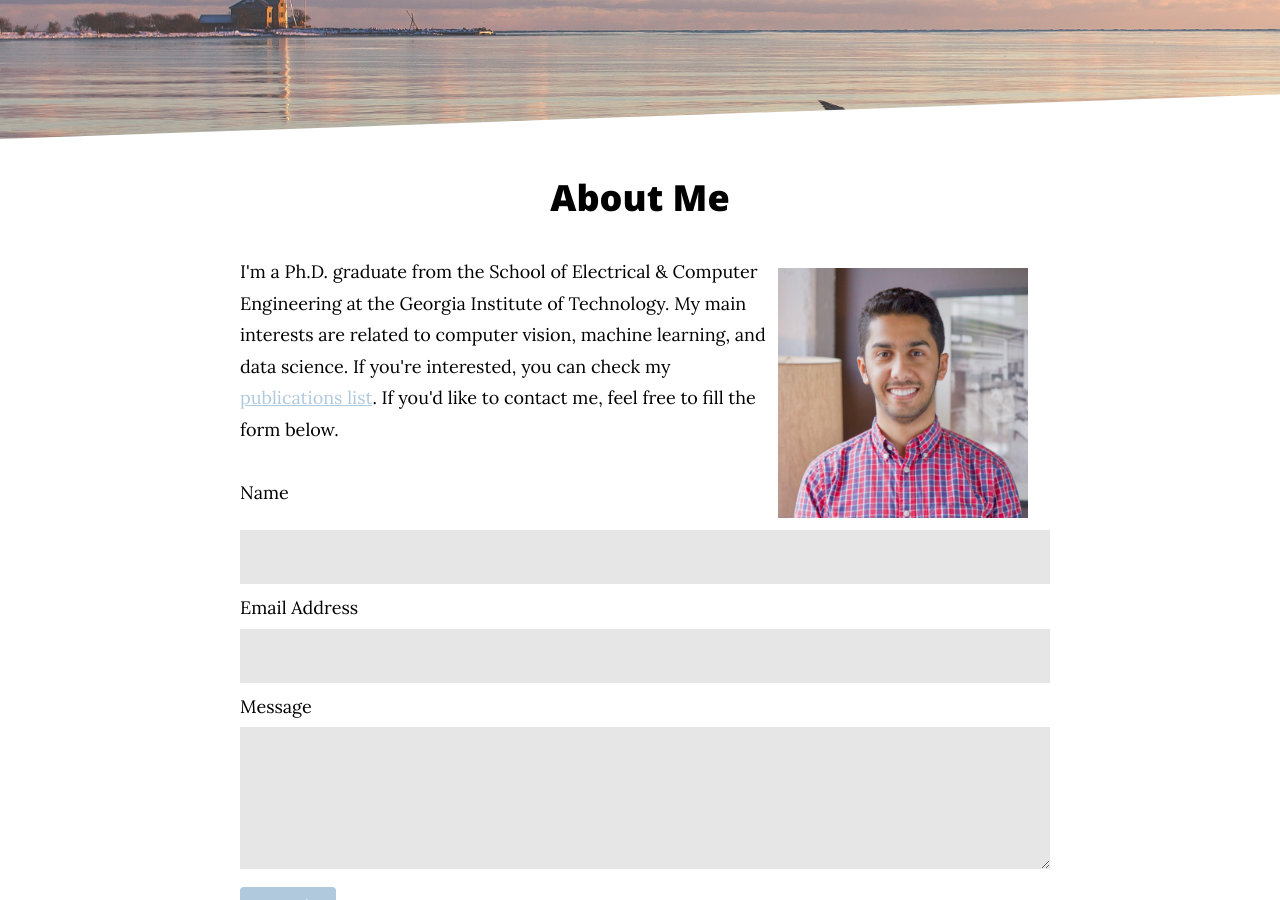
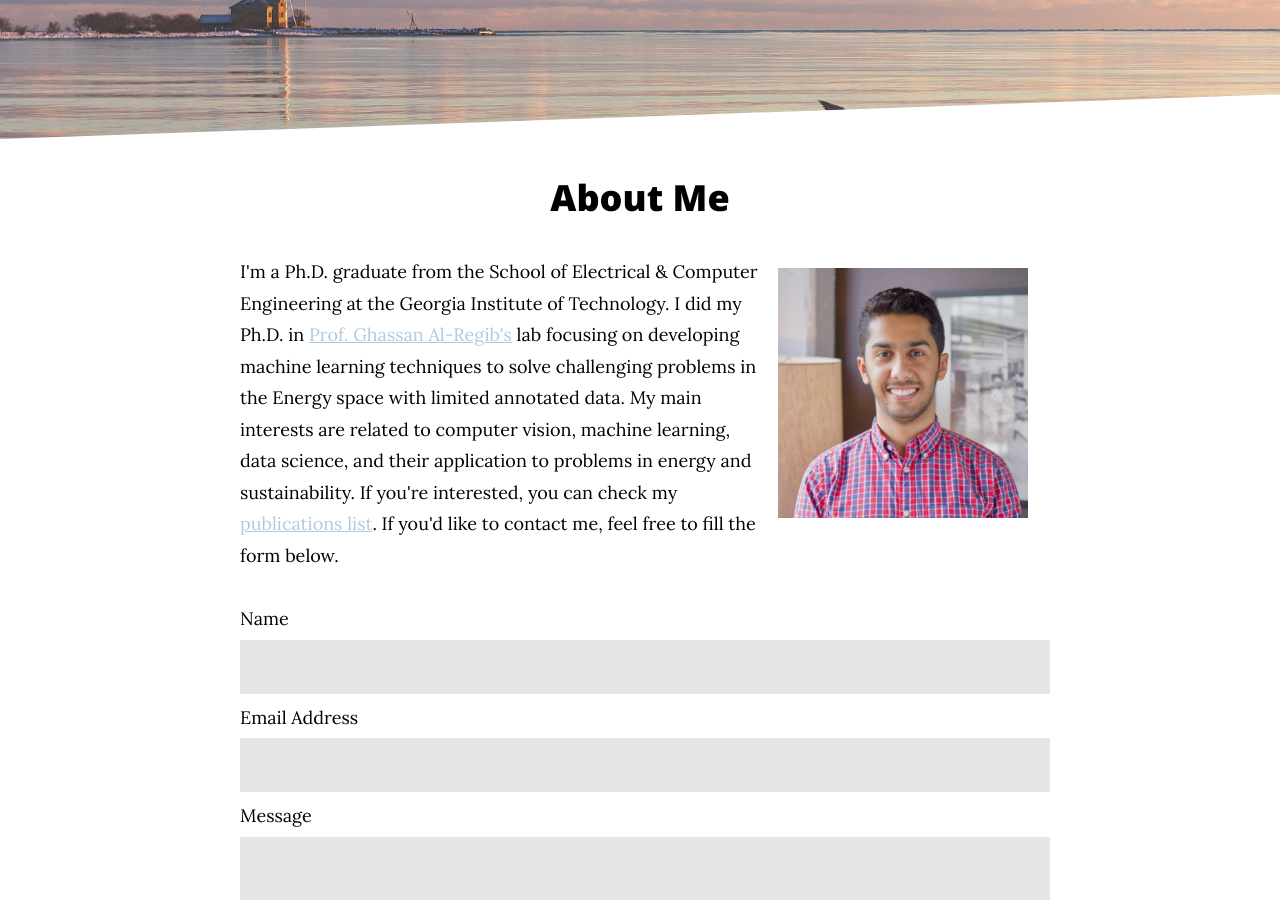
Before and after one commit to yalaudah/yalaudah.github.io, a Jekyll site: the page built from aboutme.md, in a window 1280 px wide and 900 px high, scrolled down 343 px. Built offline with Jekyll 4.4.1, drawn with Linux system fonts in a browser that asks for light colours; nearby versions of some CDN libraries; some web fonts are replaced.

Commit message:
Update aboutme.md

```diff
--- a/aboutme.md
+++ b/aboutme.md
@@ -11,7 +11,8 @@ title: About Me
 
 <div>
 
-  <p>I'm a Ph.D. graduate from the School of Electrical & Computer Engineering at the Georgia Institute of Technology.   My main interests are related to computer vision, machine learning, and data science. If you're interested, you can check my  <a href="https://www.yalaudah.com/publications"> publications list</a>. If you'd like to contact me, feel free to fill the form below.</p>
+  <p>I'm a Ph.D. graduate from the School of Electrical & Computer Engineering at the Georgia Institute of Technology. I did my Ph.D. in <a href=" https://ghassanalregib.info/"> Prof. Ghassan Al-Regib's</a> lab focusing on developing machine learning techniques to solve challenging problems in the Energy space with limited annotated data. My main interests are related to computer vision, machine learning, data science, and their application to problems in energy and sustainability. If you're interested, you can check my  <a href="https://www.yalaudah.com/publications"> publications list</a>. If you'd like to contact me, feel free to fill the form below.</p>
+
 
 
 <form action="https://formspree.io/yalaudah@gmail.com" method="POST">
```
